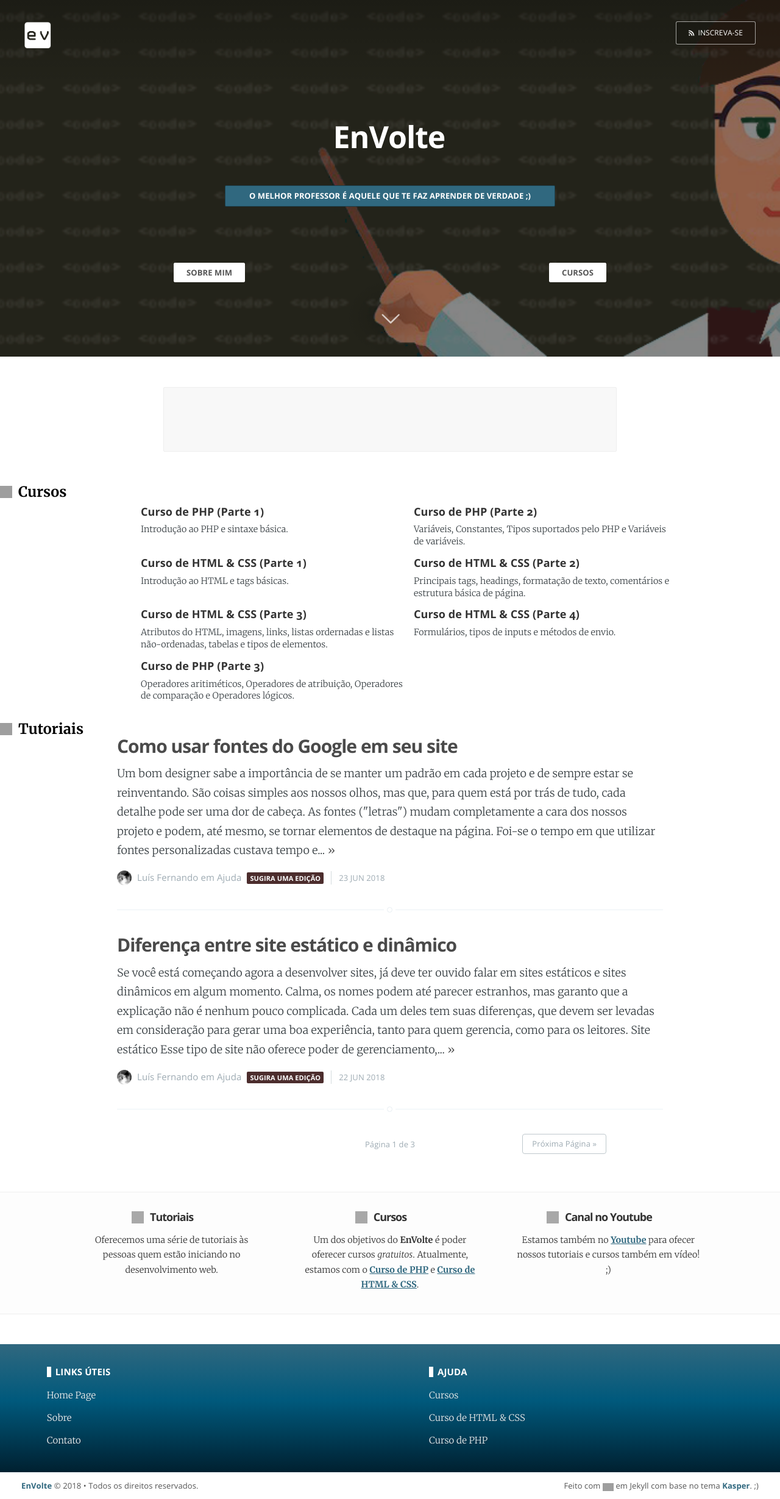
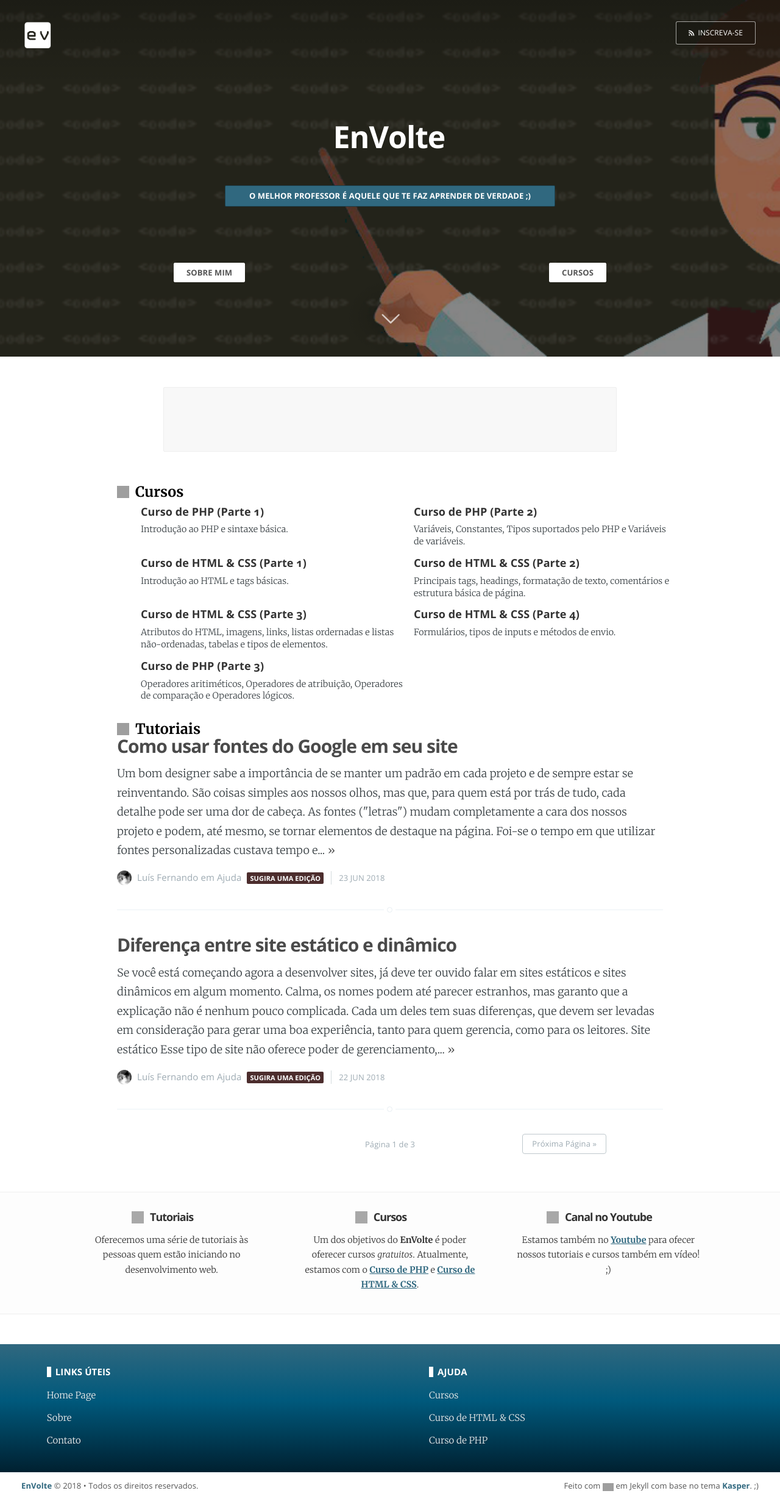
Before and after one commit to EnVolte/envolte.github.io, a Jekyll site: the page built from index.html, in a window 1280 px wide. Shown: the whole page at 61% size. Built offline with Jekyll 4.4.1, drawn with Linux system fonts in a browser that asks for light colours; the list of posts is cut into pages by our own code; grey boxes are pictures that could not be loaded.

Commit message:
Update index.html

```diff
--- a/index.html
+++ b/index.html
@@ -55,10 +55,9 @@
 	</div>
 
 
-
+	<section id="alin">
 	<div class="titlep"><span class="ico" style="background-image: url('https://raw.githubusercontent.com/google/material-design-icons/master/action/2x_web/ic_code_black_48dp.png');"></span> Cursos</div>
 
-<section id="alin">
 	<ul id="curso">
   {% for curso in site.cursos %}
     <li>
@@ -76,8 +75,8 @@
         {% include pagination.html %}
     </div>
 
-<div></div><br><br><br>
-<div class="titlep" style="margin-top: 20px; margin-bottom: -5px;"><span class="ico" style="background-image: url('https://raw.githubusercontent.com/google/material-design-icons/master/action/2x_web/ic_chrome_reader_mode_black_48dp.png');"></span> Tutoriais</div>
+<section id="alin"><div class="titlep" style="margin-top: 20px; margin-bottom: -5px;"><span class="ico" style="background-image: url('https://raw.githubusercontent.com/google/material-design-icons/master/action/2x_web/ic_chrome_reader_mode_black_48dp.png');"></span> Tutoriais</div>
+	</section>
 
     {% for post in paginator.posts %}
 
```
